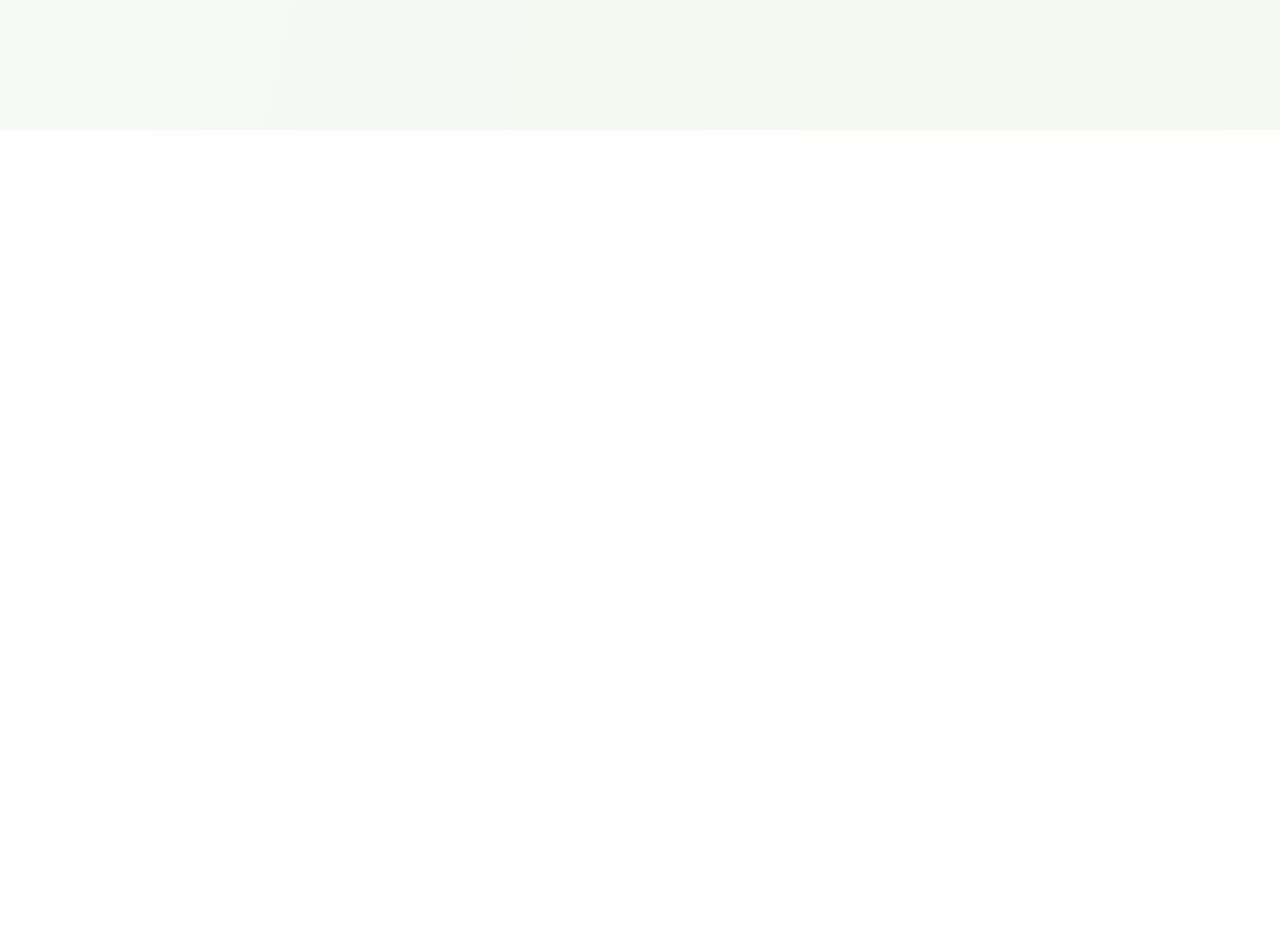
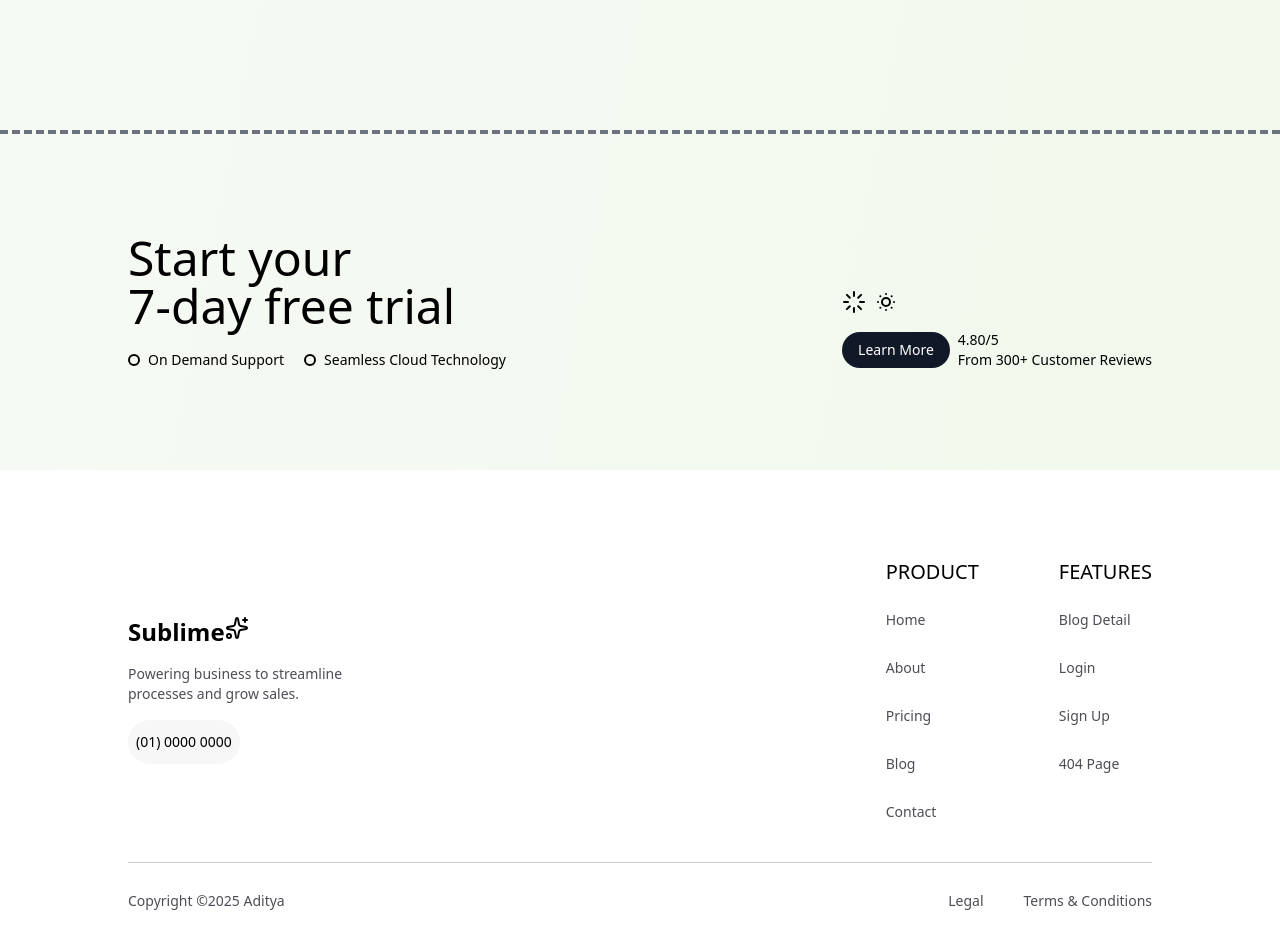
Before and after one commit to Aditya4348/SlicingWebReact, a React (Vite) app: page / in a window 1280 px wide. Shown: the part 5600-6548 px from the top of the page. Before the commit the page ends 5730 px from the top, so only its background shows below. Built offline with nearby package versions, Linux system fonts and the light colour scheme.

Commit message:
{ enter } Footer

```diff
--- a/src/App.tsx
+++ b/src/App.tsx
@@ -1,6 +1,5 @@
 import "./App.css";
 import Container from "./Component/layout/Container";
-import Navbar from "./Component/Organisation/Navbar";
 import AboutSolution from "./Component/Section/AboutSolution";
 import AboutTestimoni from "./Component/Section/AboutTestimoni";
 import CustomerSupport from "./Component/Section/CustomerSuppor";
@@ -15,7 +14,6 @@ function App() {
   return (
     <main className="w-full overflow-x-hidden">
       <Container className="max-w-7xl">
-        <Navbar />
         <Hero />
         <ReviewCustomer />
         <SublimeProduct />
--- /dev/null
+++ b/src/Component/Atom/Button.tsx
@@ -0,0 +1,11 @@
+
+
+const Button = ({children}: {children: React.ReactNode}) => {
+  return (
+    <button className="bg-gray-900 hover:bg-gray-800 text-white px-4 py-2 rounded-full text-sm font-medium whitespace-nowrap">
+      {children}
+    </button>
+  );
+};
+
+export default Button;
--- /dev/null
+++ b/src/Component/Section/Footer.tsx
@@ -0,0 +1,137 @@
+import { Loader, Sparkles, SunDim } from "lucide-react";
+import Button from "../Atom/Button";
+import CheckBoxGroup from "../Atom/CheckBoxGroup";
+import Container from "../layout/Container";
+
+const footerMenu = [
+  {
+    title: "PRODUCT",
+    menu: [
+      {
+        title: "Home",
+      },
+      {
+        title: "About",
+      },
+      {
+        title: "Pricing",
+      },
+      {
+        title: "Blog",
+      },
+      {
+        title: "Contact",
+      },
+    ],
+  },
+  {
+    title: "FEATURES",
+    menu: [
+      {
+        title: "Blog Detail",
+      },
+      {
+        title: "Login",
+      },
+      {
+        title: "Sign Up",
+      },
+      {
+        title: "404 Page",
+      },
+    ],
+  },
+];
+
+const Footer = () => {
+  return (
+    <section className="w-full h-full">
+      {/* ADS SECTION  */}
+      <section className="h-[30%] py-5 border-t-4 border-dashed border-gray-500">
+        {/* ads here */}
+        <Container className="max-w-5xl flex items-end justify-between ">
+          {/* Title ads */}
+          <div className="flex flex-col items-start gap-5">
+            <h1 className="text-5xl font-normal">
+              Start your
+              <br />
+              7-day free trial
+            </h1>
+            <div className="flex gap-5">
+              <CheckBoxGroup />
+            </div>
+          </div>
+
+          {/* button ads */}
+          <div className="flex flex-col items-start gap-4">
+            <span className="flex items-center gap-2">
+              <Loader />
+              <SunDim />
+            </span>
+            <div className="flex items-center gap-2">
+              <Button>Learn More</Button>
+              <span className="text-sm font-normal flex flex-col">
+                4.80/5
+                <p className="text-sm font-normal">
+                  From 300+ Customer Reviews
+                </p>
+              </span>
+            </div>
+          </div>
+        </Container>
+      </section>
+
+      {/* Footer */}
+      <section className="h-[70%] bg-white py-2">
+        <Container className="max-w-5xl flex flex-col items-center gap-10">
+          <div className="w-full flex items-center gap-5 justify-between">
+            <div className="flex flex-col items-start gap-4">
+              <h1 className="text-2xl flex font-semibold whitespace-nowrap">
+                Sublime
+                <Sparkles color="black" />
+              </h1>
+              <p className="text-sm font-normal text-[#4D4D56]">
+                Powering business to streamline <br /> processes and grow sales.
+              </p>
+              <span className="text-sm py-3 px-2 bg-[#F7F7F8] rounded-full font-medium">
+                (01) 0000 0000
+              </span>
+            </div>
+
+            <div className="flex items-start gap-4">
+              <div className="flex items-start space-x-20">
+                {footerMenu.map((item, index) => (
+                  <div key={index} className="flex flex-col gap-6">
+                    <h1 className="text-xl flex font-normal whitespace-nowrap">
+                      {item.title}
+                    </h1>
+                    <ul className="flex flex-col items-start gap-7">
+                      {item.menu.map((link, index) => (
+                        <li
+                          key={index}
+                          className="text-sm font-normal text-[#4D4D56]"
+                        >
+                          {link.title}
+                        </li>
+                      ))}
+                    </ul>
+                  </div>
+                ))}
+              </div>
+            </div>
+          </div>
+
+          <div className="w-full flex items-end gap-2 justify-between border-t border-black/20 pt-7">
+                <h1 className="text-sm font-normal text-[#4D4D56] cursor-default">Copyright ©2025 Aditya</h1>
+                <span className="flex items-center gap-10">
+                    <a href="#" className="text-sm font-normal text-[#4D4D56]">Legal</a>
+                    <a href="#" className="text-sm font-normal text-[#4D4D56]">Terms & Conditions</a>
+                </span>
+          </div>
+        </Container>
+      </section>
+    </section>
+  );
+};
+
+export default Footer;
--- a/src/Component/Section/MostPopuler.tsx
+++ b/src/Component/Section/MostPopuler.tsx
@@ -1,6 +1,7 @@
 import { Sparkles, Star } from "lucide-react";
 import Card from "../layout/Card";
 import Container from "../layout/Container";
+import Button from "../Atom/Button";
 
 const MostPopularBlog = () => {
   const blogPosts = [
@@ -56,9 +57,7 @@ const MostPopularBlog = () => {
                   will help your team grow.
                 </p>
               </div>
-              <button className="bg-gray-900 hover:bg-gray-800 text-white px-4 py-2 rounded-full text-sm font-medium whitespace-nowrap">
-                Learn More
-              </button>
+              <Button>Learn More</Button>
             </div>
           </div>
         </div>
--- a/src/main.tsx
+++ b/src/main.tsx
@@ -2,11 +2,15 @@ import { StrictMode } from 'react'
 import { createRoot } from 'react-dom/client'
 import App from './App.tsx'
 import { BrowserRouter } from 'react-router-dom'
+import Footer from './Component/Section/Footer.tsx'
+import Navbar from './Component/Organisation/Navbar.tsx'
 
 createRoot(document.getElementById('root')!).render(
   <StrictMode>
     <BrowserRouter>
+      <Navbar />
       <App />
+      <Footer />
     </BrowserRouter>
   </StrictMode>,
 )
```
